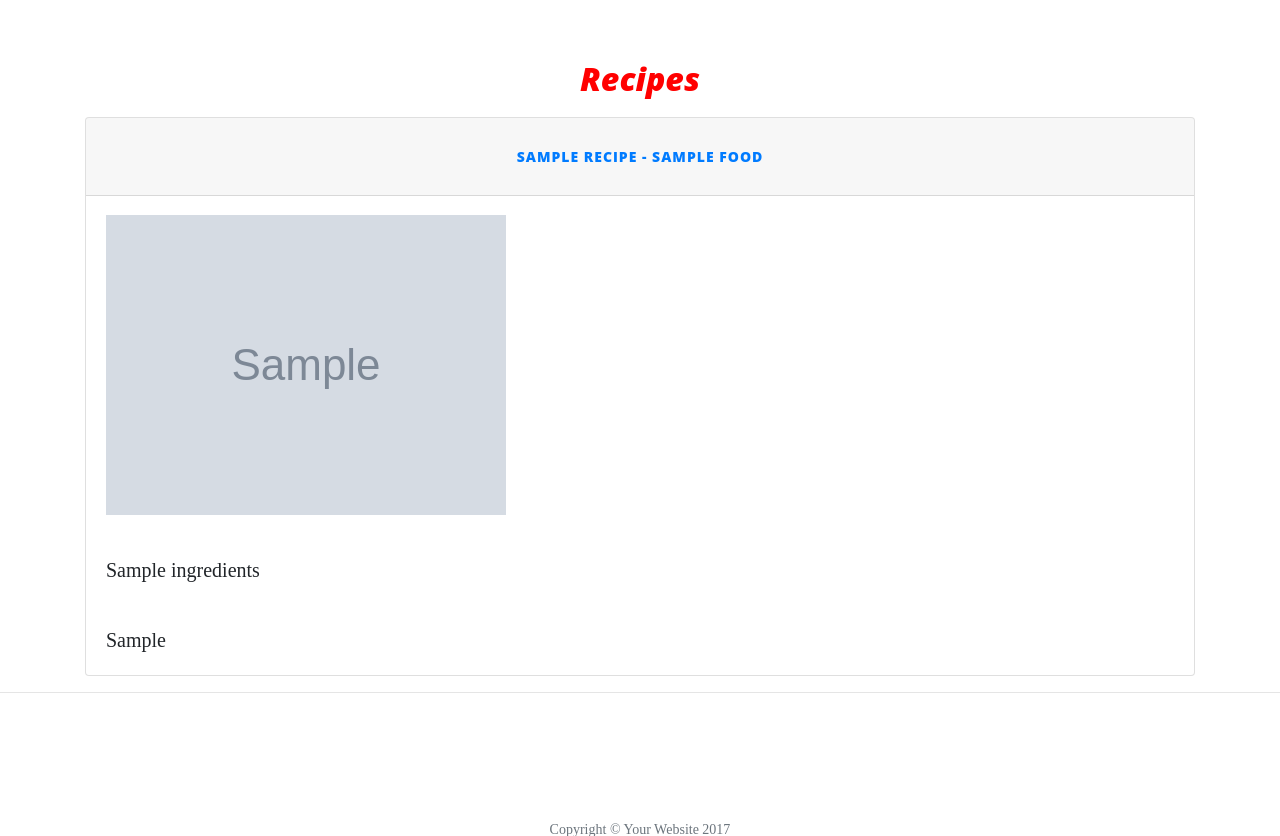
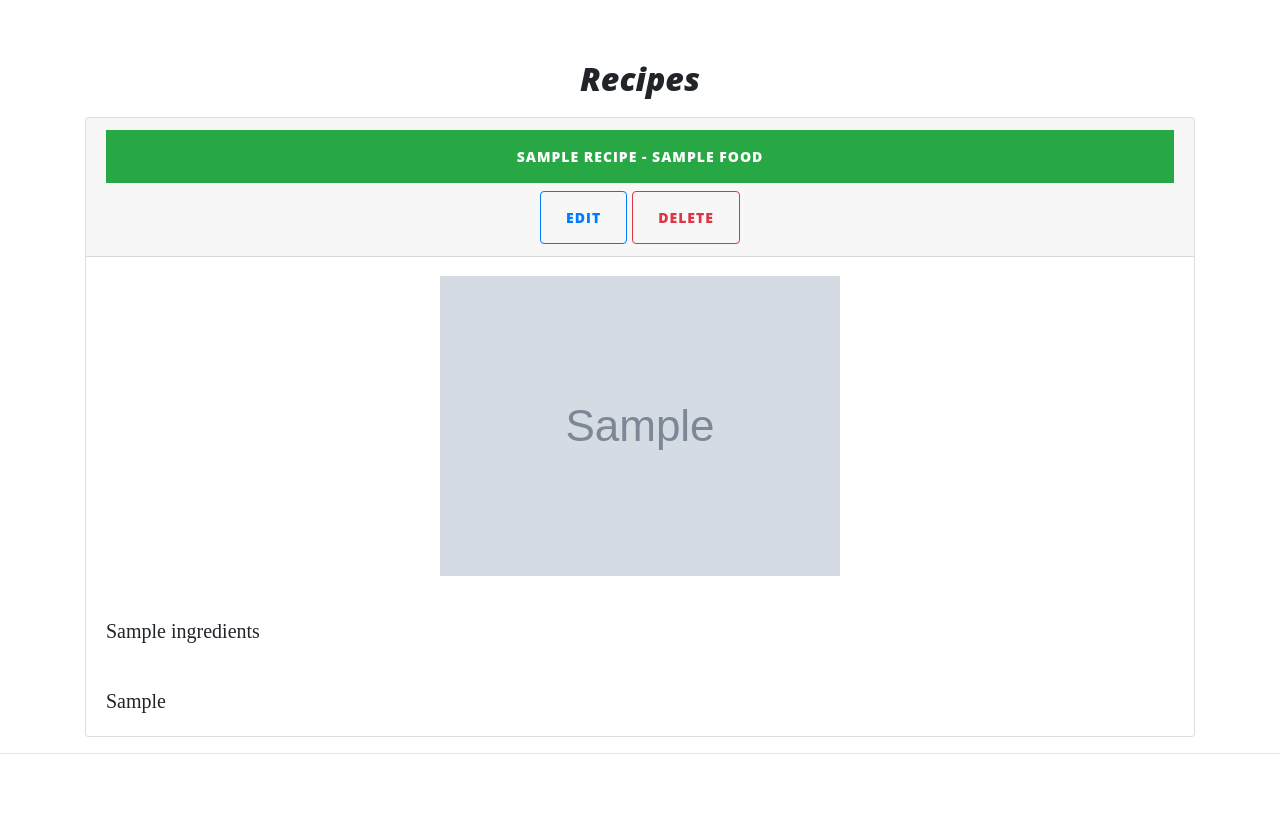
Before and after one commit to Declan446/irish-recipes, a Flask app: page /recipes2 in a window 1280 px wide. Shown: the part 532-1368 px from the top of the page. Run offline with Flask 2, Linux system fonts and the light colour scheme; grey boxes marked "Sample" are stand-in pictures; a database or web service that is not in the repository returns one stand-in record (values such as "Sample title"); some libraries are stand-ins or nearby versions.

Commit message:
added an edit and delete button to my recipes

```diff
--- a/app.py
+++ b/app.py
@@ -70,7 +70,7 @@
 @app.route("/delete_recipe/<recipe_id>")
 def delete_recipe(recipe_id):
     mongo.db.recipes.remove({"_id": ObjectId(recipe_id)})
-    return redirect(url_for("recipes2"))
+    return redirect(url_for("recipes"))
 
 
 if __name__ == '__main__':
--- a/templates/recipes2.html
+++ b/templates/recipes2.html
@@ -1,20 +1,22 @@
 <!DOCTYPE html>
 {% extends 'base2.html' %} {% block content %}
-<div class="caption center-align"><h2 class="dec">Recipes</h2></div>
+<div class="caption center-align"><h2 class="">Recipes</h2></div>
 
 <div class="accordion" id="accordionExample">
   {% for recipe in recipes %}
   <div class="card">
-    <div class="card-header text-center" id="headingOne">
-      <h2 class="mb-0">
-        <button class="btn btn-link " type="button" data-toggle="collapse" data-target="#collapseOne" aria-expanded="true" aria-controls="collapseOne">
+    <div class="card-header text-center">
+      <h2 class="">
+        <button class="btn btn-link btn-block bg-success text-white" type="button" data-toggle="collapse" data-target="#collapseOne" aria-expanded="true" aria-controls="collapseOne">
                   <strong>{{recipe.dish_name}}</strong> - {{recipe.food}}
         </button>
       </h2>
+        <a href="{{url_for('edit_recipe', recipe_id=recipe._id)}}"><button type="button" class="btn btn-outline-primary btn-sm rounded">Edit</button></a>
+        <a href="{{url_for('delete_recipe', recipe_id=recipe._id)}}"><button type="button" class="btn btn-outline-danger btn-sm rounded">Delete</button></a>
     </div>
 
     <div id="collapseOne" class="collapse show" aria-labelledby="headingOne" data-parent="#accordionExample">
-        <div class="card-body">
+        <div class="card-body text-center">
             <span>
                     <img class="img-fluid" src="{{ recipe.image }}">
             </span>
```
